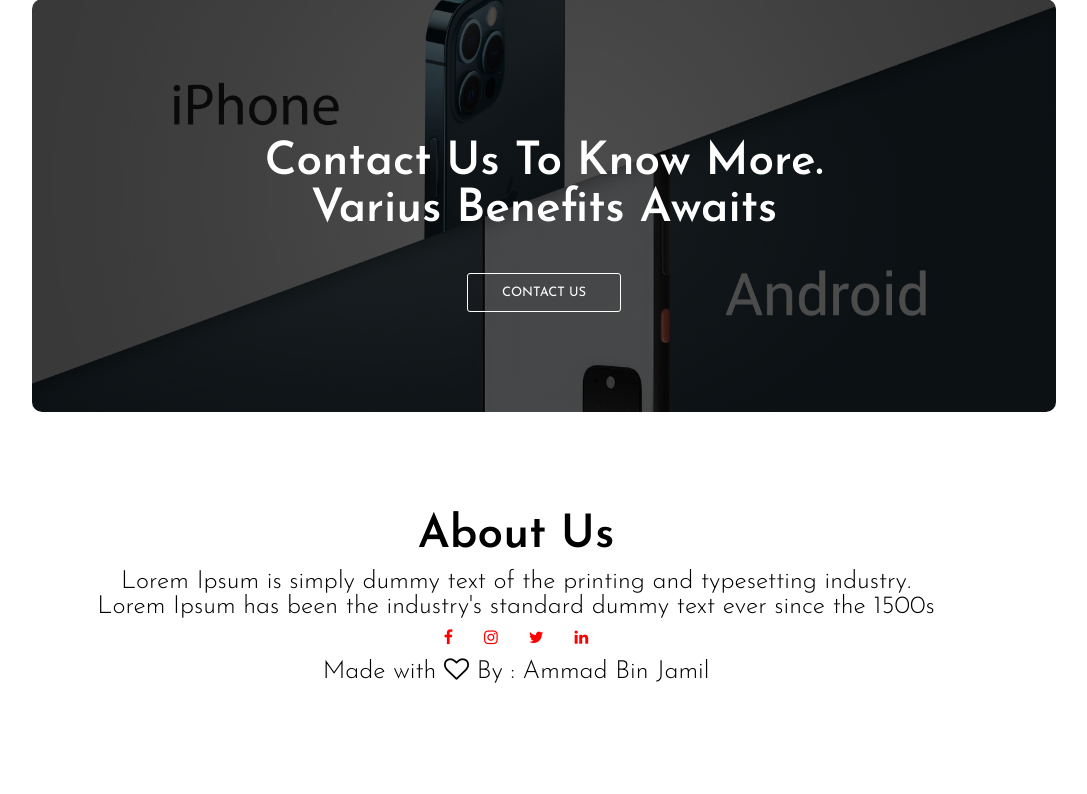
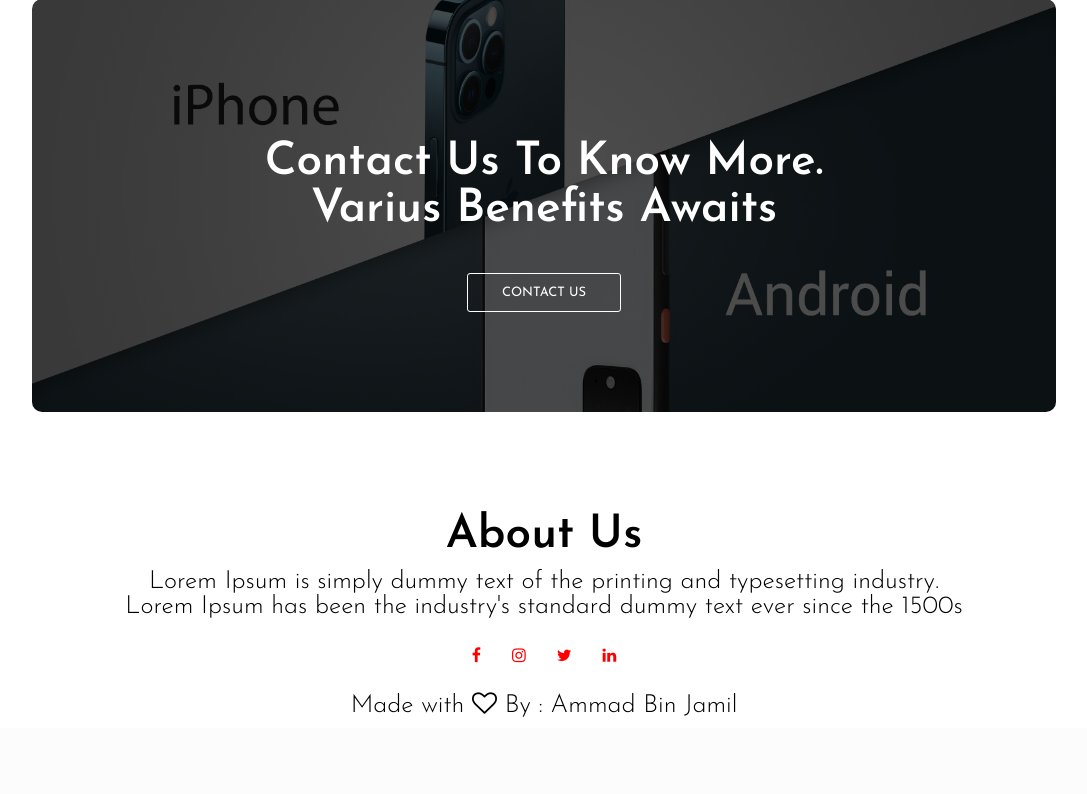
Before and after one commit to AmmadJamil97/Resident-Evil, a Flask app: page / in a window 1280 px wide. Shown: the part 3857-4651 px from the top of the page, without its empty margins (96-1183 px from the left). After the commit the page ends 4574 px from the top, so only its background shows below. Run offline with Flask 2, Linux system fonts and the light colour scheme.

Commit message:
Fri, Nov 18, 2022, 10:50 PM +00:00

```diff
--- a/static/styles3.css
+++ b/static/styles3.css
@@ -408,11 +408,11 @@
     width: 80%;
     margin: auto;
     text-align: center;
-    margin: 100px;
 }
 
 .icons .fa
 {
     color: red;
     margin: 0 13px;
+    padding: 18px 0;
 }
```
